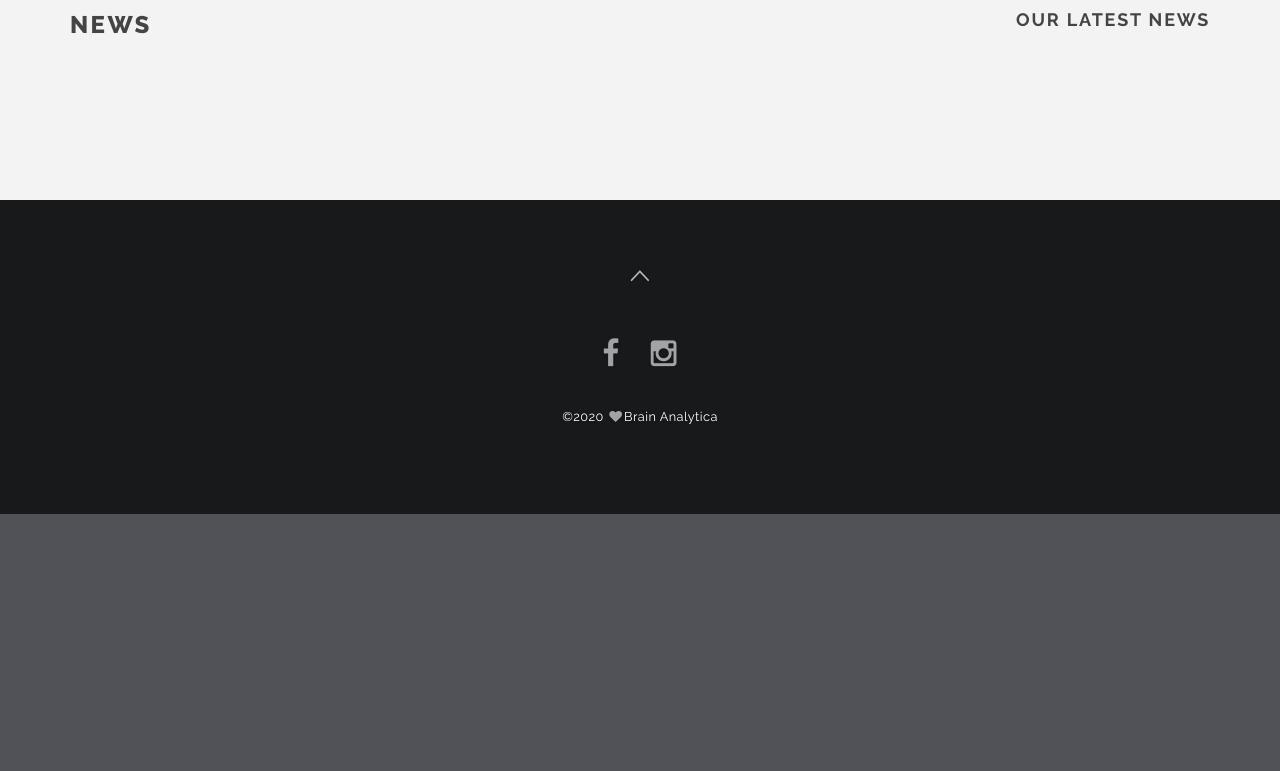
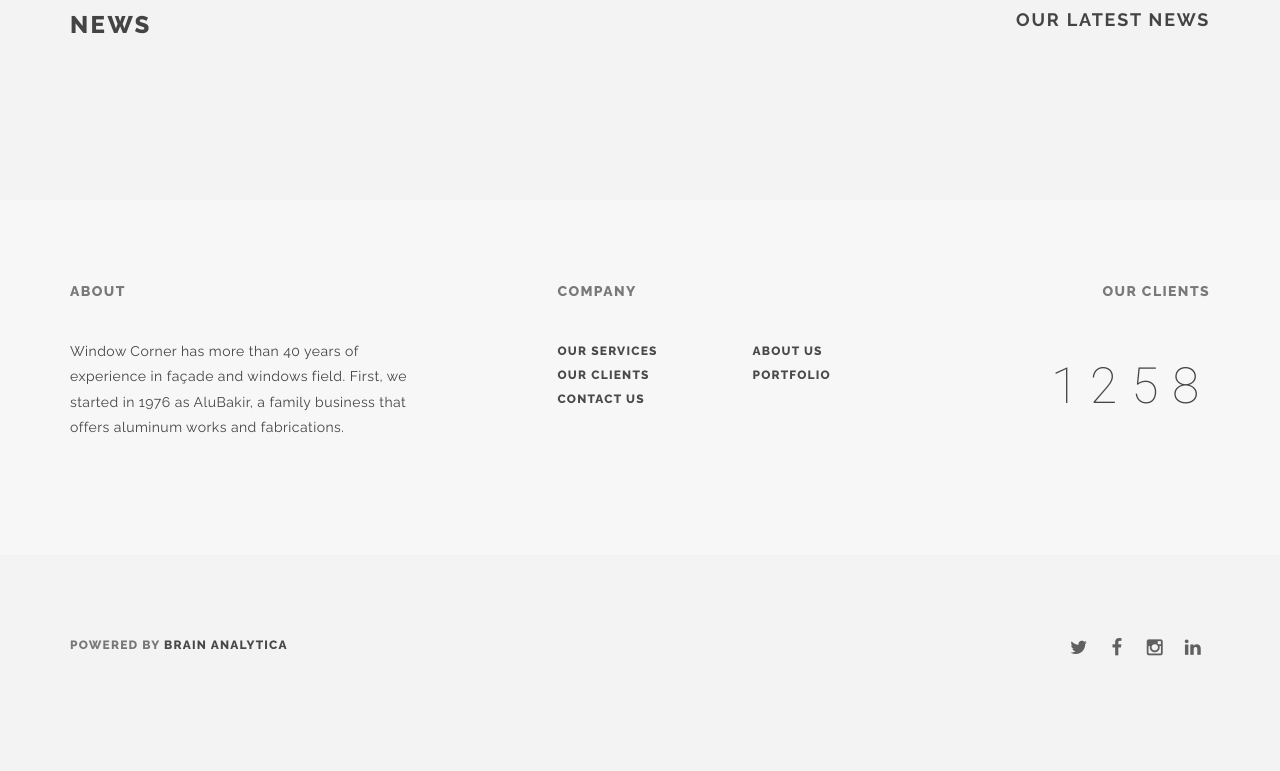
Before and after one commit to ma7aziz/window-corner, a Django app: page /news in a window 1280 px wide. Shown: the part 511-1282 px from the top of the page. Before the commit the page ends 1025 px from the top, so only its background shows below. Run offline with Django 3.2, Linux system fonts and the light colour scheme; data that the repository does not hold is empty; some libraries are stand-ins or nearby versions; some web fonts are replaced.

Commit message:
changes and map

```diff
--- a/templates/base.html
+++ b/templates/base.html
@@ -29,13 +29,13 @@
         <div id="status"></div>
     </div>
     <!-- Navigation-->
-    <nav class="navbar navbar-custom navbar-fixed-top top-nav-collapse">
+    <nav class="navbar navbar-universal navbar-custom navbar-fixed-top">
         <div class="container">
             <div class="navbar-header">
                 <button type="button" data-toggle="collapse" data-target=".navbar-main-collapse"
                     class="navbar-toggle"><span class="sr-only">Toggle navigation</span><span
                         class="icon-bar"></span><span class="icon-bar"></span><span class="icon-bar"></span></button>
-                <a href="{% url 'index' %}" class="navbar-brand page-scroll" style="color: #174E9C;">
+                <a href="{% url 'index' %}" class="navbar-brand page-scroll">
                     <!-- Text or Image logo-->
                     <!-- <img src="{% static 'img/window.png' %}" alt="Window Corner " class="logo"><img
                         src="{% static 'img/window.png' %}" alt="Window Corner " class="logodark"
@@ -63,7 +63,7 @@
                     </li>
                     <li class="menu-divider visible-lg">&nbsp;</li>
                     <li><a href="{% static 'wincon-catalogue.pdf'%}" target="_blank"
-                            style="color:#174E9C ; font-weight:bold ; font-size : 1.2em">Catalogue
+                            style=" font-weight:bold ; font-size : 1.2em">Catalogue
                         </a>
 
                     </li>
@@ -77,8 +77,39 @@
     </nav>
     {% block content %}
     {% endblock %}
+    <!-- Footer Section-->
+    <section class="section-small footer bg-gray">
+        <div class="container">
+            <div class="row">
+                <div class="col-sm-4">
+                    <h5>About</h5>
+                    <p>Window Corner has more than 40 years of experience in façade and windows
+                        field. First, we started in 1976 as AluBakir, a family business that offers
+                        aluminum works and fabrications.</p>
+                </div>
+                <div class="col-sm-2 col-sm-offset-1 footer-menu">
+                    <h5>Company</h5>
+                    <h6 class="no-pad"><a href="">Our Services</a></h6>
+                    <h6 class="no-pad"><a href="">Our Clients</a></h6>
+                    <h6 class="no-pad"><a href="{% url 'contact' %}">Contact Us</a></h6>
+
+                </div>
+                <div class="col-sm-2 footer-menu">
+                    <h5>&nbsp;</h5>
+                    <h6 class="no-pad"><a href="{% url 'about' %}">About us</a></h6>
+                    <h6 class="no-pad"><a href="">Portfolio</a></h6>
+                    <!-- <h6 class="no-pad"><a href="">Our Team</a></h6> -->
+                    <!-- <h6 class="no-pad"><a href="register.html">Register</a></h6> -->
+                </div>
+                <div class="col-sm-3 text-right">
+                    <h5>Our Clients </h5><span data-min="0" data-max="1258" data-delay="5" data-increment="3"
+                        class="numscroller">0</span>
+                </div>
+            </div>
+        </div>
+    </section>
     <!-- footer small-->
-    <div class="container-fluid footer-small bg-dark text-center">
+    <!-- <div class="container-fluid footer-small bg-dark text-center">
         <div class="row">
 
             <div class="col-md-8 col-md-offset-2">
@@ -96,12 +127,37 @@
                         Analytica </a></p>
             </div>
         </div>
-    </div>
+    </div> -->
+    <section class="section-small footer">
+        <div class="container">
+            <div class="row">
+                <div class="col-sm-4">
+                    <h6>Powered By <a href="http://braineg.com"> Brain Analytica</a>
+                    </h6>
+                </div>
+                <div class="col-sm-3 col-sm-offset-1">
+
+                </div>
+                <div class="col-sm-3 col-sm-offset-1 text-right">
+                    <ul class="list-inline">
+                        <li><a href="/"><i class="fa fa-twitter fa-fw fa-lg"></i></a></li>
+                        <li><a href="https://facebook.com/window-corner" target="_blank"><i
+                                    class="fa fa-facebook fa-fw fa-lg"></i></a></li>
+                        <li><a href="https://instagram.com/window-corner"><i
+                                    class="fa fa-instagram fa-fw fa-lg"></i></a>
+                        </li>
+                        <li><a href="/"><i class="fa fa-linkedin fa-fw fa-lg"></i></a></li>
+                    </ul>
+                </div>
+            </div>
+        </div>
+    </section>
     <!-- jQuery-->
     <script src="{% static 'js/jquery-1.12.4.min.js' %}"></script>
     <!-- Bootstrap Core JavaScript-->
     <script src="{% static 'js/bootstrap.min.js' %}"></script>
     <!-- Plugin JavaScript-->
+    <script src="https://maps.googleapis.com/maps/api/js?v=3.exp&sensor=false&callback=initialize"></script>
     <script src="{% static 'js/jquery.easing.min.js' %}"></script>
     <script src="{% static 'js/jquery.countdown.min.js' %}"></script>
     <script src="{% static 'js/device.min.js' %}"></script>
@@ -114,6 +170,8 @@
     <script src="{% static 'js/smoothscroll.min.js' %}"></script>
     <script src="{% static 'js/wow.min.js' %}"></script>
     <script src="{% static 'js/jquery.smartmenus.js' %}"></script>
+    <script src="{% static 'js/map-darak.js' %}"></script>
+    <script src="{% static 'js/map.js' %}"></script>
     <!-- Custom Theme JavaScript-->
     <script src="{% static 'js/universal.js' %}"></script>
 </body>
```
Also changed, not shown: static/js/map-dark.js (+23 -9 lines), static/js/map.js (+63 -8 lines), templates/core/index.html (+74 -47 lines).
